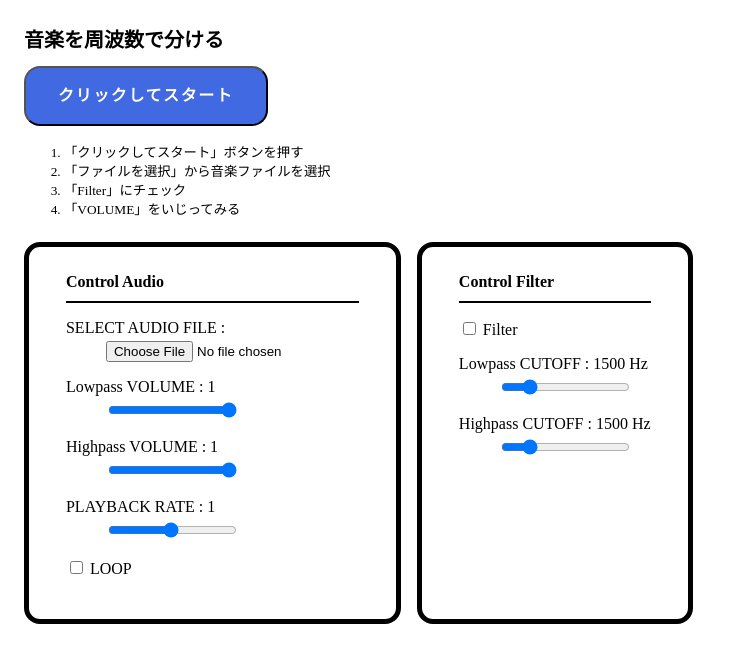
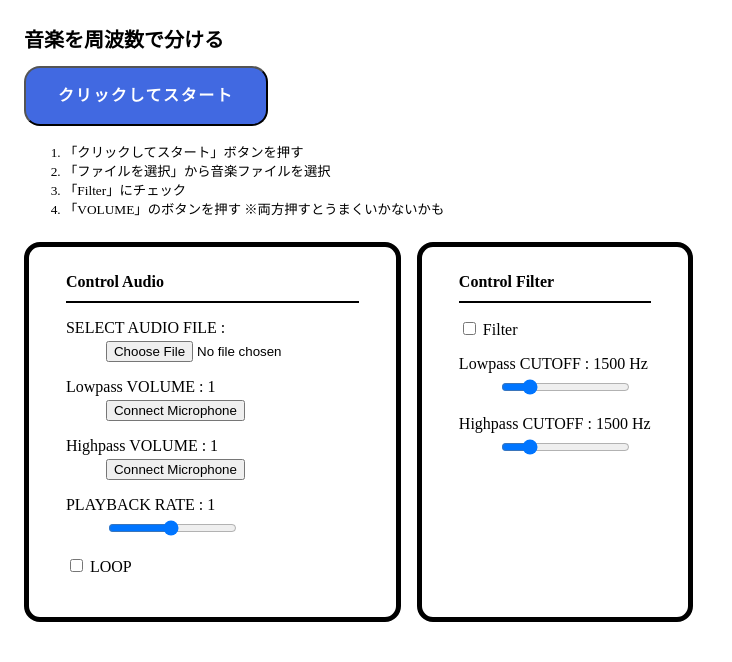
Before and after one commit to 06-ayako/pass-filter-sample, a plain HTML site: page index.html in a window 1280 px wide. Shown: the whole page, without its empty margins (0-732 px from the left). Drawn offline with Linux system fonts and the light colour scheme.

Commit message:
2nd commit
マイクと接続した

```diff
--- a/index.html
+++ b/index.html
@@ -15,7 +15,7 @@
         <li>「クリックしてスタート」ボタンを押す</li>
         <li>「ファイルを選択」から音楽ファイルを選択</li>
         <li>「Filter」にチェック</li>
-        <li>「VOLUME」をいじってみる</li>
+        <li>「VOLUME」のボタンを押す <span class="red">※両方押すとうまくいかないかも</span></li>
     </ol>
 
     <div class="container">
@@ -26,10 +26,10 @@
                             id="progress-file-upload-audio"></span></label>
                 </dt>
                 <dd><input type="file" id="file-upload-audio" accept="audio/*" /></dd>
-                <dt><label for="range-volume-low">Lowpass VOLUME : <span id="output-volume-low">1</span></label></dt>
-                <dd><input type="range" id="range-volume-low" value="1" min="0" max="1" step="0.05" /></dd>
-                <dt><label for="range-volume-high">Highpass VOLUME : <span id="output-volume-high">1</span></label></dt>
-                <dd><input type="range" id="range-volume-high" value="1" min="0" max="1" step="0.05" /></dd>
+                <dt><label for="button-volume-low">Lowpass VOLUME : <span id="output-volume-low">1</span></label></dt>
+                <dd><input type="button" id="button-volume-low" class="button2" value="Connect Microphone" /></dd>
+                <dt><label for="button-volume-high">Highpass VOLUME : <span id="output-volume-high">1</span></label></dt>
+                <dd><input type="button" id="button-volume-high" class="button2" value="Connect Microphone" /></dd>
                 <dt><label for="range-playback-rate">PLAYBACK RATE : <span id="output-playback-rate">1</span></label>
                 </dt>
                 <dd><input type="range" id="range-playback-rate" value="1" min="0.05" max="2" step="0.05" /></dd>
```
